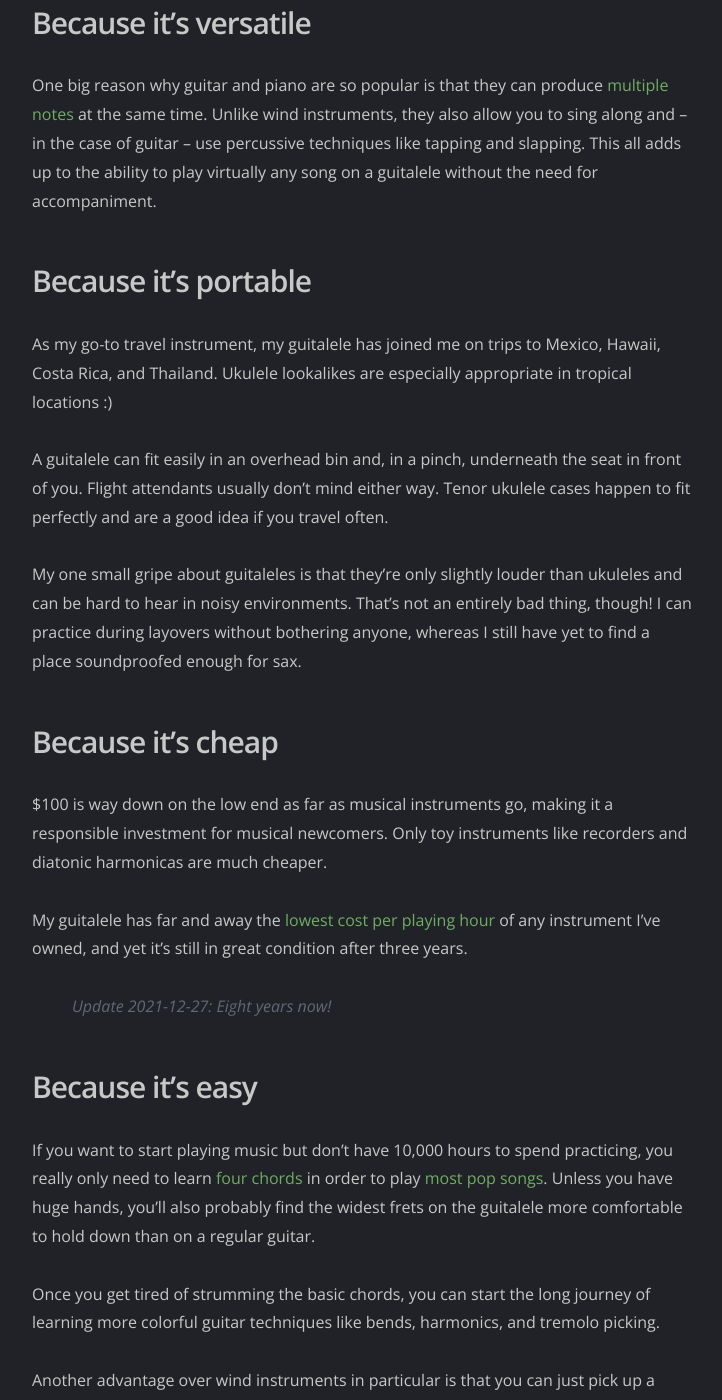
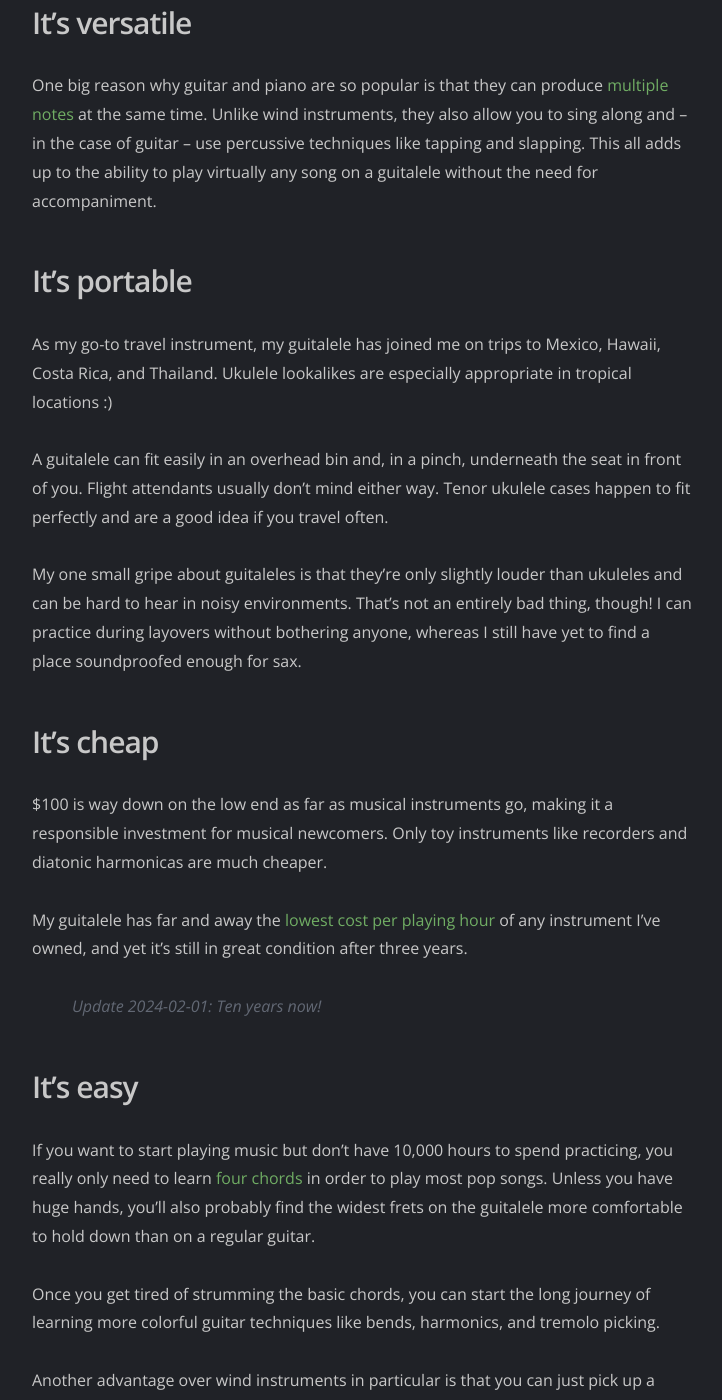
Before and after one commit to artnc/personal-website, a Jekyll site: the page built from src/blog/_posts/2017-05-24-guitalele.md, in a window 1280 px wide and 1400 px high, scrolled down 1739 px. Shown: the whole window, without its empty margins (278-1000 px from the left). Built offline with Jekyll 4.4.1, drawn with Linux system fonts in a browser that asks for light colours; comment, search, counter and statistics services are not loaded; some of the changed text lies outside the part shown.

```diff
--- a/src/blog/_posts/2017-05-24-guitalele.md
+++ b/src/blog/_posts/2017-05-24-guitalele.md
@@ -26,9 +26,9 @@ For comparison with any instruments you might already play, here are my flamebai
 | Sousaphone      | ★★★★★ | ★           | ★★          | ★             | ★★★★         |
 | Tuba            | ★★★   | ★           | ★★          | ★             | ★★★★         |
 
-The guitalele does earn the most stars here, but that's a pretty crude metric. To elaborate, you should get a guitalele already...
+The guitalele does earn the most stars here, but that's a pretty crude metric. To elaborate, you should get a guitalele already because...
 
-## Because it's fun
+## It's fun
 
 Some instruments like violin are culturally very serious and competitive. Others like [sousaphone](/img/sousaphone.jpg) are utterly ridiculous and more about showmanship than musicianship. The guitalele inherits a casual, friendly attitude from its ukulele roots.
 
@@ -36,11 +36,11 @@ Its six strings are tuned ADGCEA, which is uncoincidentally equivalent to capoin
 
 For newcomers to stringed instruments, the guitalele has another easily overlooked benefit: its low-tension strings won't hurt your fingertips.
 
-## Because it's versatile
+## It's versatile
 
 One big reason why guitar and piano are so popular is that they can produce [multiple notes](https://en.wikipedia.org/wiki/Polyphony) at the same time. Unlike wind instruments, they also allow you to sing along and -- in the case of guitar -- use percussive techniques like tapping and slapping. This all adds up to the ability to play virtually any song on a guitalele without the need for accompaniment.
 
-## Because it's portable
+## It's portable
 
 As my go-to travel instrument, my guitalele has joined me on trips to Mexico, Hawaii, Costa Rica, and Thailand. Ukulele lookalikes are especially appropriate in tropical locations :)
 
@@ -48,17 +48,17 @@ A guitalele can fit easily in an overhead bin and, in a pinch, underneath the se
 
 My one small gripe about guitaleles is that they're only slightly louder than ukuleles and can be hard to hear in noisy environments. That's not an entirely bad thing, though! I can practice during layovers without bothering anyone, whereas I still have yet to find a place soundproofed enough for sax.
 
-## Because it's cheap
+## It's cheap
 
 $100 is way down on the low end as far as musical instruments go, making it a responsible investment for musical newcomers. Only toy instruments like recorders and diatonic harmonicas are much cheaper.
 
 My guitalele has far and away the [lowest cost per playing hour](/ten-years-of-logging-my-life#observations) of any instrument I've owned, and yet it's still in great condition after three years.
 
-> Update 2021-12-27: Eight years now!
+> Update 2024-02-01: Ten years now!
 
-## Because it's easy
+## It's easy
 
-If you want to start playing music but don't have 10,000 hours to spend practicing, you really only need to learn [four chords](https://en.wikipedia.org/wiki/I%E2%80%93V%E2%80%93vi%E2%80%93IV_progression) in order to play [most pop songs](https://www.youtube.com/watch?v=5pidokakU4I). Unless you have huge hands, you'll also probably find the widest frets on the guitalele more comfortable to hold down than on a regular guitar.
+If you want to start playing music but don't have 10,000 hours to spend practicing, you really only need to learn [four chords](/how-to-play-guitar-by-ear) in order to play most pop songs. Unless you have huge hands, you'll also probably find the widest frets on the guitalele more comfortable to hold down than on a regular guitar.
 
 Once you get tired of strumming the basic chords, you can start the long journey of learning more colorful guitar techniques like bends, harmonics, and tremolo picking.
 
```
Also changed, not shown: src/blog/_posts/2023-12-28-how-to-play-guitar-by-ear.md (+1 -1 lines).
